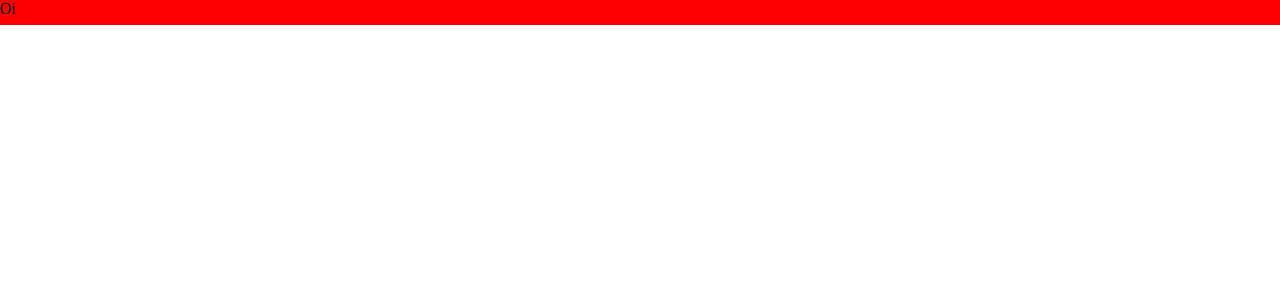
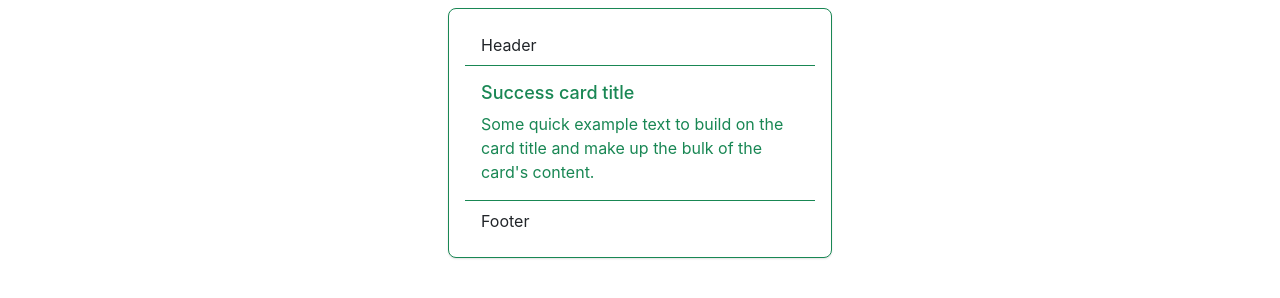
Before and after one commit to AndreyMouraGouvea/API-WeatherApp, a website: page www/index.html in a window 1280 px wide. Drawn offline with nearby package versions, Linux system fonts and the light colour scheme.

Commit message:
Bootstrap and Card

```diff
--- a/www/index.html
+++ b/www/index.html
@@ -4,11 +4,15 @@
   <meta charset="utf-8">
   <meta name="viewport" content="width=device-width, initial-scale=1, maximum-scale=1, user-scalable=no, viewport-fit=cover">
   <meta http-equiv="Content-Security-Policy" content="default-src * data: gap: https://ssl.gstatic.com; style-src * 'unsafe-inline'; script-src * 'unsafe-inline' 'unsafe-eval'">
+  <!-- BOOTSTRAP -->
+  <link href="https://cdn.jsdelivr.net/npm/bootstrap@5.1.3/dist/css/bootstrap.min.css" rel="stylesheet" integrity="sha384-1BmE4kWBq78iYhFldvKuhfTAU6auU8tT94WrHftjDbrCEXSU1oBoqyl2QvZ6jIW3" crossorigin="anonymous">
+<script src="https://cdn.jsdelivr.net/npm/bootstrap@5.1.3/dist/js/bootstrap.bundle.min.js" integrity="sha384-ka7Sk0Gln4gmtz2MlQnikT1wXgYsOg+OMhuP+IlRH9sENBO0LRn5q+8nbTov4+1p" crossorigin="anonymous"></script>
+  <!-- Font Awesome -->
+  <link rel="stylesheet" href="https://use.fontawesome.com/releases/v5.15.4/css/all.css" integrity="sha384-DyZ88mC6Up2uqS4h/KRgHuoeGwBcD4Ng9SiP4dIRy0EXTlnuz47vAwmeGwVChigm" crossorigin="anonymous">
   <!-- JS -->
   <script src="components/loader.js"></script>
   <script src="lib/onsenui/js/onsenui.min.js"></script>
   <script src="components/script.js"></script>
-
   <link rel="stylesheet" href="components/loader.css">
   <link rel="stylesheet" href="lib/onsenui/css/onsenui.css">
   <link rel="stylesheet" href="lib/onsenui/css/onsen-css-components.css">
@@ -18,6 +22,16 @@
   </script>
 </head>
 <body>
-  <div onclick="teste()" style="width=100vw; height: 25px; margin: 0 auto; background-color: red">Oi</div>
+  <div class="container-fluid p-0 m-0 d-flex justify-content-center">
+    <div class="card border-success mb-3" style="max-width: 24rem;">
+        <div class="card-header bg-transparent border-success">Header</div>
+        <div class="card-body text-success">
+          <h5 class="card-title">Success card title</h5>
+          <p class="card-text">Some quick example text to build on the card title and make up the bulk of the card's content.</p>
+        </div>
+    <div class="card-footer bg-transparent border-success">Footer</div>
+    </div>
+  </div>
+
 </body>
 </html>
```
